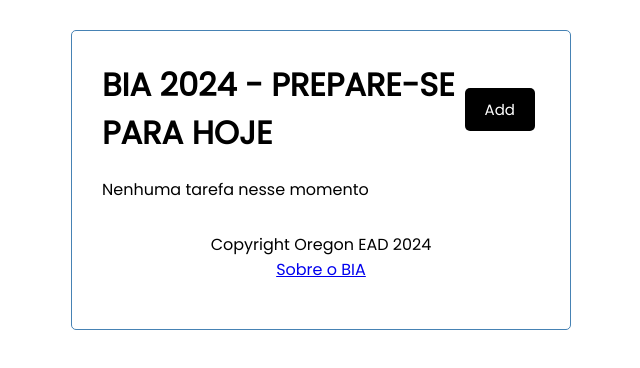
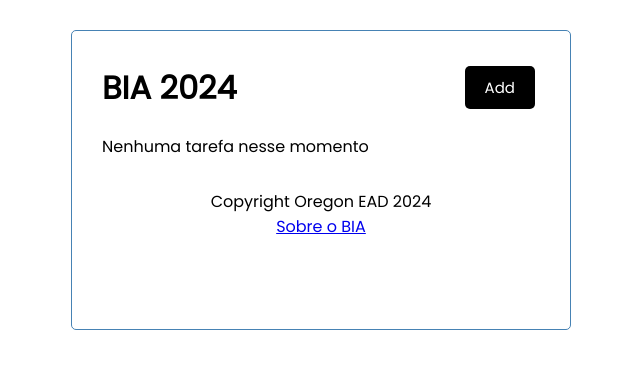
Before and after one commit to EdvaldoJose/bia-codebuild, a React (Create React App) app in the folder client/: page / in a window 1280 px wide. Shown: the top 368 px of the page, without its empty margins (319-959 px from the left). Built offline with nearby package versions, Linux system fonts and the light colour scheme; no server answers.

Commit message:
Ajuste no header

```diff
--- a/client/src/components/Header.js
+++ b/client/src/components/Header.js
@@ -20,7 +20,7 @@ const Header = ({ title, onAdd, showAdd }) => {
 };
 
 Header.defaultProps = {
-  title: "BIA 2024 - PREPARE-SE PARA HOJE",
+  title: "BIA 2024",
 };
 
 export default Header;
```
